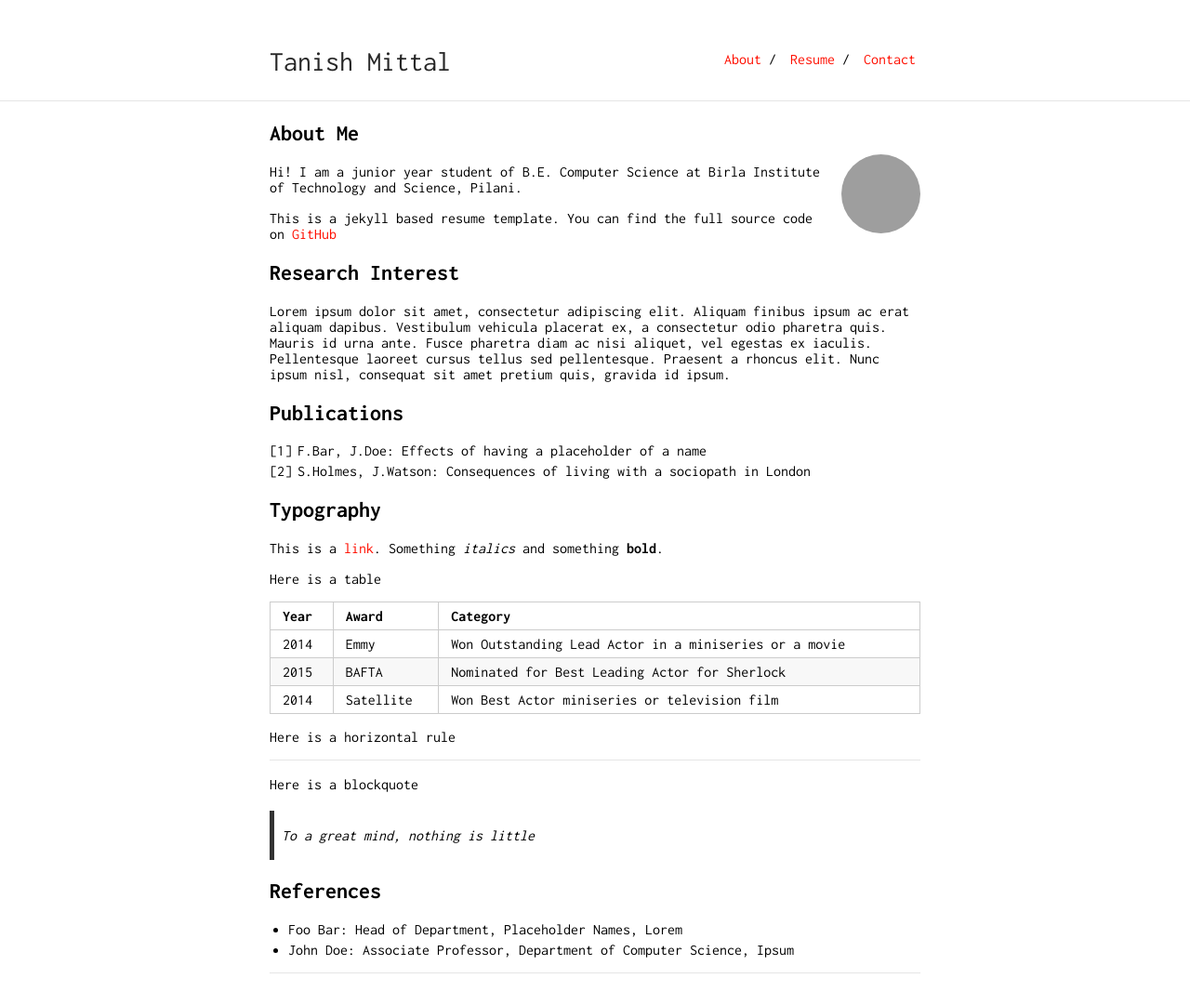
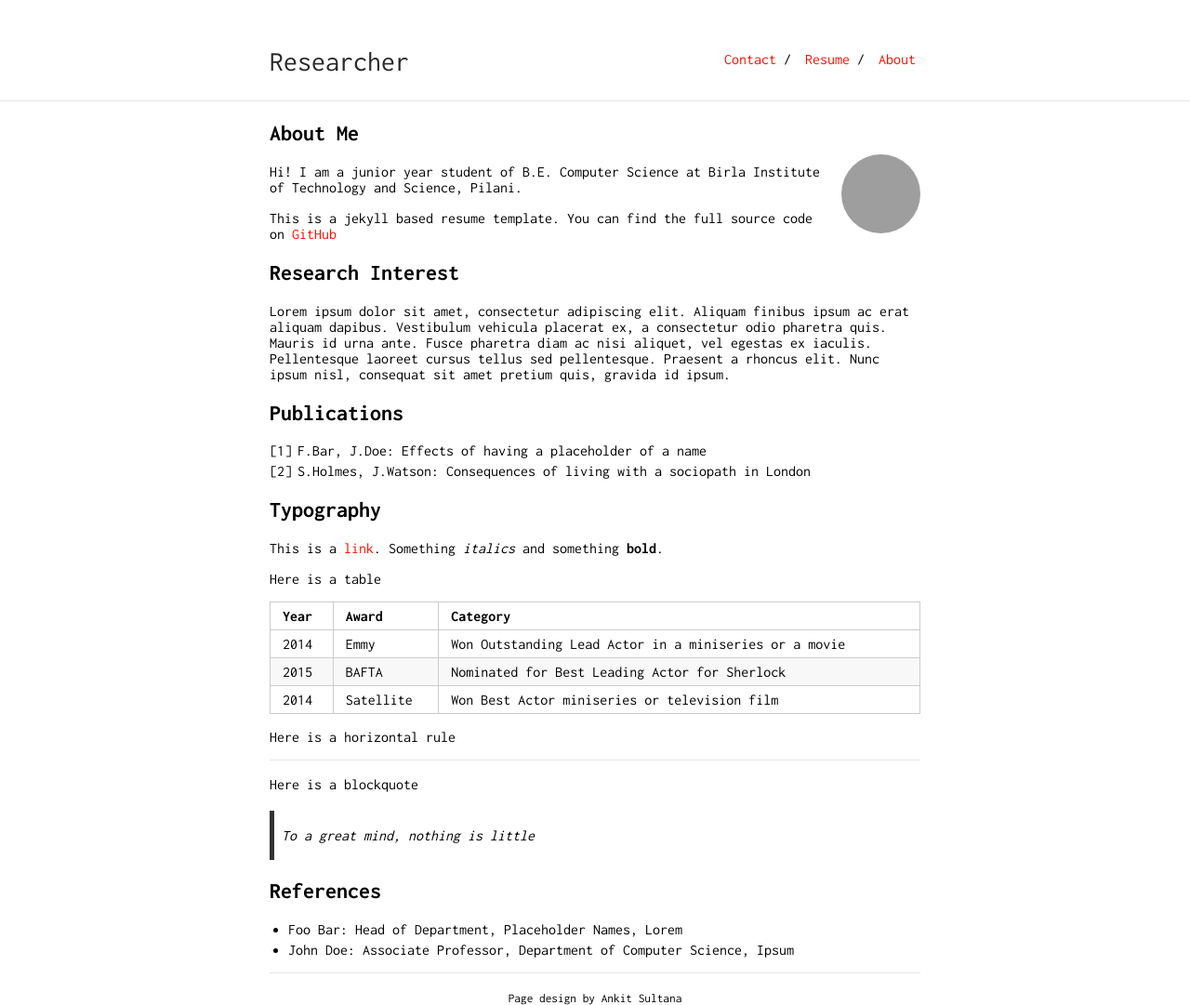
Before and after one commit to tanish3/tanish3.github.io, a Jekyll site: the page built from index.md, in a window 1280 px wide. Shown: the whole page at 93% size. Built offline with Jekyll 4.4.1, drawn with Linux system fonts in a browser that asks for light colours; our own code applies the rules of GitHub Pages for plain Markdown files; before the commit the page ends 1048 px from its top, so only the background shows below that; grey boxes are pictures that could not be loaded.

Commit message:
Add files via upload

```diff
--- /dev/null
+++ b/Gemfile
@@ -0,0 +1,2 @@
+source "https://rubygems.org"
+gemspec
--- a/_config.yml
+++ b/_config.yml
@@ -1,25 +1,25 @@
-remote_theme: ankitsultana/researcher@gem
-title: Tanish Mittal
-url: "https://tanish3.github.io/"
-baseurl: "/"
+title: Researcher
+url: "https://ankitsultana.com"
+baseurl: "/researcher"
 
 markdown: kramdown
-#ins_logo: "./bits-logo.png"
 
 tracking_id: #
 
 footer: yes
-# footer_url: "https://github.com/tanish3"
-# footer_text: "Page design by Ankit Sultana"
+footer_url: "https://github.com/ankitsultana"
+footer_text: "Page design by Ankit Sultana"
+
+# remote_theme: ankitsultana/researcher@gh-pages
 
 sass:
     style: compressed
     sass_dir: _sass
 
 nav:
+ - name: "Contact"
+   link: "contact"
+ - name: "Resume"
+   link: "resume.pdf" # put your files in the assets directory
  - name: "About"
    link: "/researcher/"
- - name: "Resume"
-   link: "resume.pdf"
- - name: "Contact"
-   link: "contact"
--- a/_layouts/default.html
+++ b/_layouts/default.html
@@ -56,10 +56,7 @@
 <body>
     <div class="wrapper">
         <div class="navbar container">
-            {% if site.ins_logo %}
-                <img id="ins-logo" src="{{ site.ins_logo }}" />
-            {% endif %}
-            <a id="author-name" class="alignable pull-left" href="{{ site.url }}{{ site.baseurl }}">{{ site.title }}</a>
+            <a id="author-name" class="alignable pull-left" href="{{ site.baseurl }}">{{ site.title }}</a>
             <ul id="navlist" class="alignable pull-right navbar-ul">
                 {% for x in site.nav %}
                     {% if x.name == "Resume" %}
--- a/_sass/_style.scss
+++ b/_sass/_style.scss
@@ -72,15 +72,6 @@ hr {
     min-height: 100%;
 }
 
-/* Institute Image */
-
-#ins-logo {
-	margin: auto;
-	display: block;
-	max-height: 100px;
-	text-align: center;
-}
-
 /* Mobile */
 
 @media (max-width: 800px) {
--- /dev/null
+++ b/assets/main.scss
@@ -0,0 +1,3 @@
+---
+---
+@import "style";
```
Also changed, not shown: researcher.gemspec (added). Lines whose indentation alone changed are shown as unchanged.
